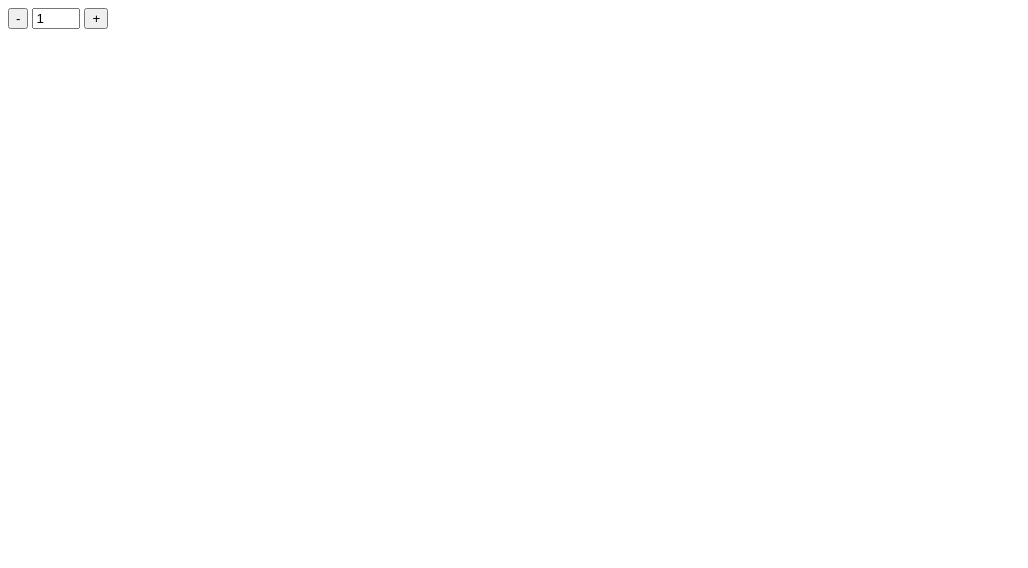
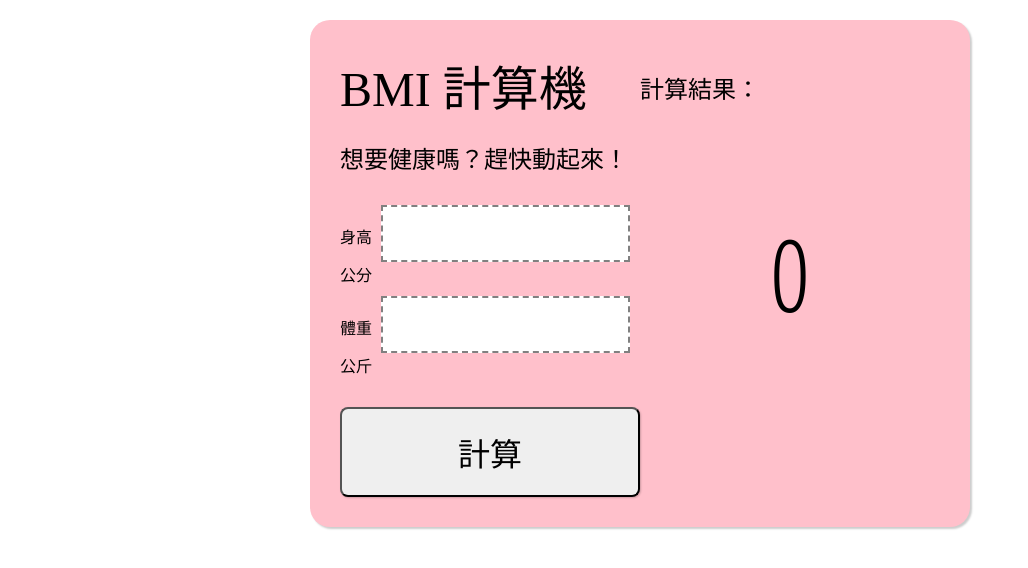
Before and after one commit to timwu0109/JavaScript, a plain HTML site: page index.html in a window 1280 px wide. Shown: the whole page, without its empty margins (0-1028 px from the left). Drawn offline with Linux system fonts and the light colour scheme.

Commit message:
BMI calc training

```diff
--- a/app.js
+++ b/app.js
@@ -46,8 +46,6 @@ const minItem = 1
 
 
 
-
-
 // // 精簡濃縮版本
 
 // const minus = document.querySelector('#minus')
--- /dev/null
+++ b/bmicalc.js
@@ -0,0 +1,30 @@
+const bodyHeight = document.querySelector('#bodyHeight')
+const bodyWeight = document.querySelector('#bodyWeight')
+const calculate = document.querySelector('#calculate')
+const resultText = document.querySelector('#resultText')
+const clearFix = document.querySelector('.clearfix')
+const min = 18.5
+const max = 27
+
+
+calculate.addEventListener('click' , ()=>{
+  let w = +bodyWeight.value
+  let h = +bodyHeight.value/100
+  const result =+((w / (h **2)).toFixed(2))
+
+  if( w > 0 && h > 0){
+    resultText.textContent = result
+  }else{
+    resultText.textContent = '請輸入正確身高體重'
+  }
+
+  if(result < min){
+    clearFix.textContent = '體重過輕'
+  }else if (result > max){
+    clearFix.textContent = '體重過重'
+  }else{
+    clearFix.textContent = '體重標準'
+  }
+
+
+})
--- a/index.html
+++ b/index.html
@@ -4,10 +4,11 @@
   <meta charset="UTF-8">
   <meta http-equiv="X-UA-Compatible" content="IE=edge">
   <meta name="viewport" content="width=device-width, initial-scale=1.0">
-  <script src="app.js" defer></script>
   <title>Document</title>
+  <script src="bmicalc.js" defer></script>
+  <link rel="stylesheet" href="style.css">
   <style>
-    .big-red {
+    /* .big-red {
       color: red;
       font-size: 100px;
     }
@@ -15,14 +16,14 @@
     .small-green {
       color: green;
       font-size: 10px;
-    }
+    } */
   </style>
 </head>
 <body>
-  <button id="minus">-</button>
-  <input type="number" id="counter" value="1" min="1" max="5" >
-  <button id="plus">+</button>
-  <div id="message"> </div>
+<!-- <button id="minus">-</button>
+<input type="number" id="counter" value="1" min="1" max="5" >
+<button id="plus">+</button>
+<div id="message"> </div> -->
 
 <!--
   <div id="name">抓我啊笨蛋</div>
@@ -35,5 +36,28 @@
 
   <a href="https://google.com"> Google</a> -->
 
+
+  <section class="calculator">
+    <section class="fields">
+      <h1>BMI 計算機</h1>
+      <h2>想要健康嗎？趕快動起來！</h2>
+      <div>
+        <label for="bodyHeight">身高</label>
+        <input type="number" id="bodyHeight" min="0">公分
+      </div>
+      <div>
+        <label for="bodyWeight">體重</label>
+        <input type="number" id="bodyWeight" min="0">公斤
+      </div>
+      <button id="calculate">計算</button>
+    </section>
+
+    <section class="result">
+      <h2>計算結果：</h2>
+      <p id="resultText">0</p>
+    </section>
+    <div class="clearfix" id="clearfix"></div>
+  </section>
+
 </body>
 </html>
--- /dev/null
+++ b/style.css
@@ -0,0 +1,64 @@
+@import url(https://fonts.googleapis.com/css?family=Open+Sans+Condensed:300);
+
+.clearfix {
+  clear: both;
+}
+
+.calculator {
+  max-width: 600px;
+  margin-left: auto;
+  margin-right: auto;
+  margin-top: 20px;
+  padding: 30px;
+  background-color: pink;
+  border-radius: 20px;
+  box-shadow: 2px 2px 2px rgba(0, 0, 0, 0.2);
+}
+
+.calculator h1 {
+  font-weight: 200;
+  font-size: 3em;
+  margin-top: 0;
+  margin-bottom: 0;
+}
+
+.calculator h2 {
+  font-weight: 200;
+}
+
+.fields {
+  width: 50%;
+  float: left;
+}
+
+.result {
+  width: 50%;
+  float: left;
+}
+
+#resultText {
+  font-family: "Open Sans Condensed";
+  text-align: center;
+  font-weight: 100;
+  font-size: 100px;
+}
+
+input[type="number"] {
+  font-family: "Open Sans Condensed";
+  font-size: 1.5em;
+  margin-top: 10px;
+  margin-left: 5px;
+  margin-right: 10px;
+  padding: 10px;
+  border: 2px dashed gray;
+}
+
+button {
+  margin-top: 30px;
+  width: 100%;
+  padding: 20px;
+  border-radius: 8px;
+  box-shadow: 1px 1px 2px rgba(0, 0, 0, 0.2);
+  font-size: 2em;
+  font-weight: 200;
+}
```
